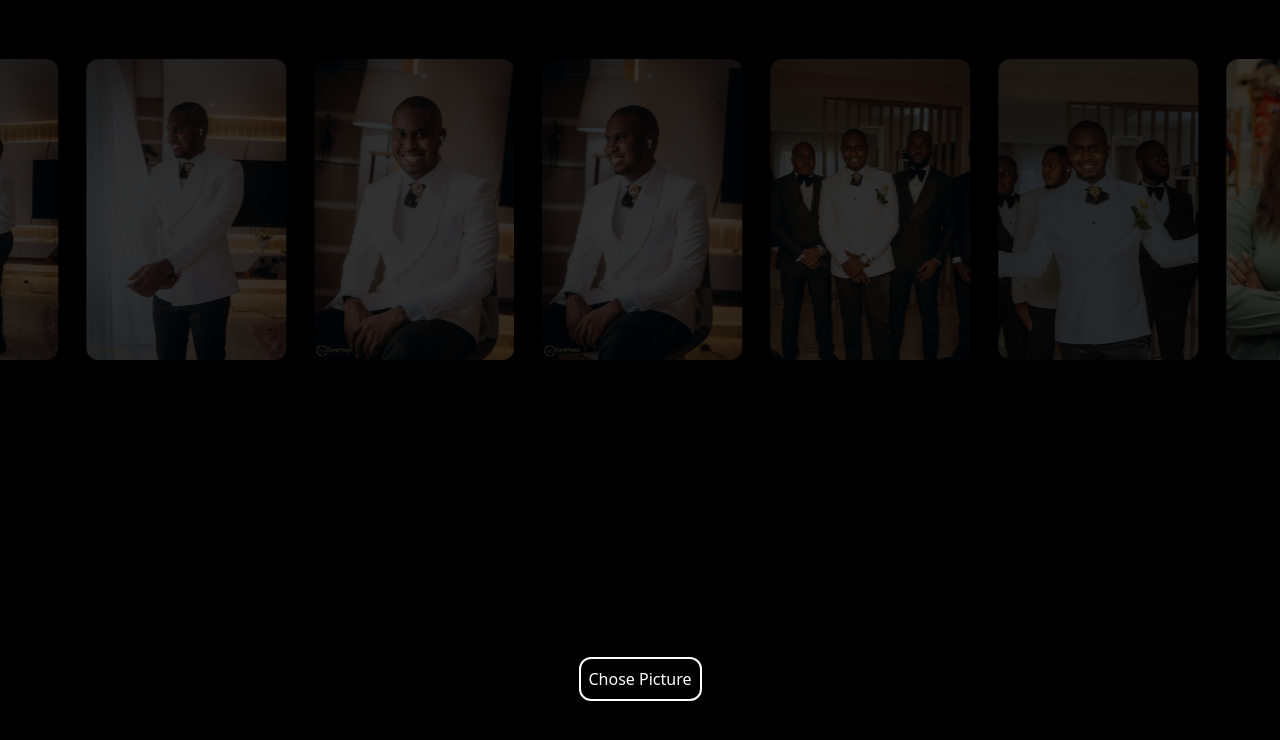
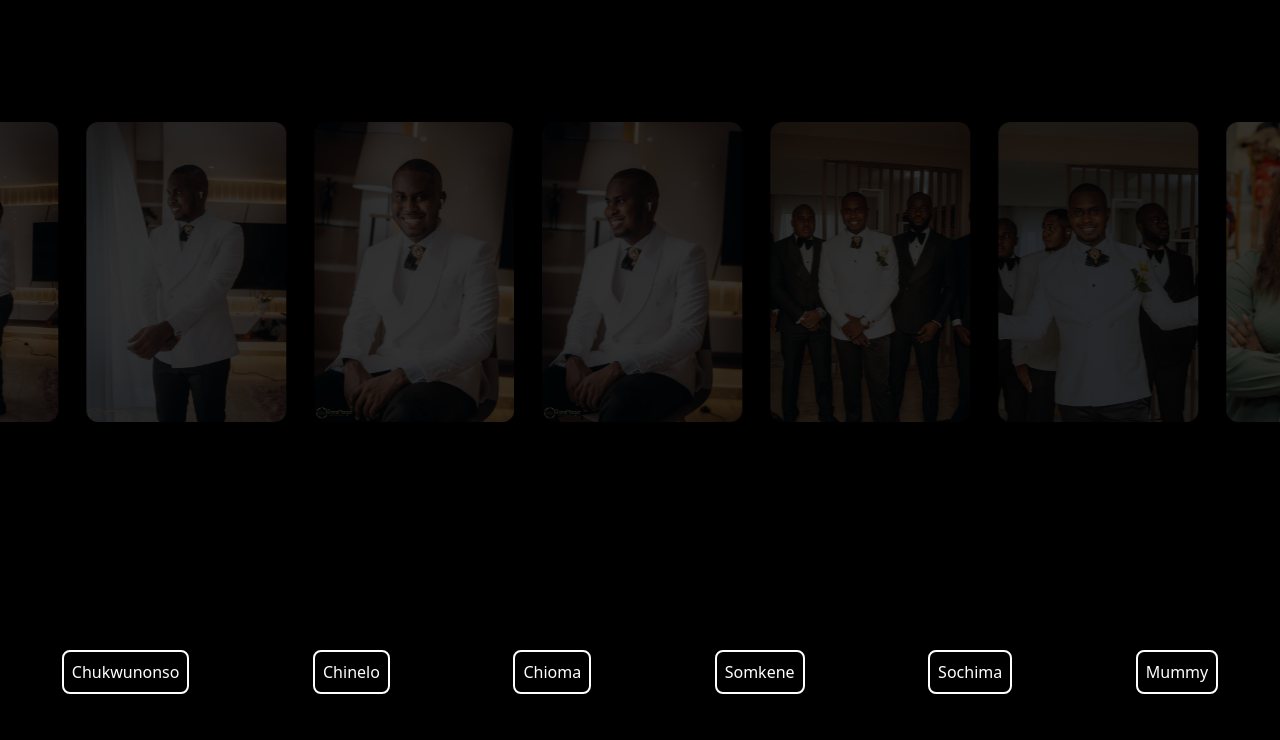
Before and after one commit to ChibuikemMichaelIlonze/Img-Generator, a React (Create React App) app: page / in a window 1280 px wide. Shown: the top 740 px of the page. Built offline with nearby package versions, Linux system fonts and the light colour scheme.

Commit message:
modified the buttons

```diff
--- a/package.json
+++ b/package.json
@@ -8,7 +8,7 @@
     "@testing-library/user-event": "^13.5.0",
     "react": "^18.2.0",
     "react-dom": "^18.2.0",
-    "react-scripts": "5.0.1",
+    "react-scripts": "^5.0.1",
     "react-slick": "^0.29.0",
     "web-vitals": "^2.1.4"
   },
--- a/src/components/Generator.js
+++ b/src/components/Generator.js
@@ -2,11 +2,12 @@ import React, { useState } from "react";
 import imagePaths from "./imagePaths";
 import imagePaths_Chinelo from "./imagePaths_Chinelo";
 import "./Generator.css";
+import buttonNames from "./buttonNames";
 
 const Generator = () => {
   const [selectedImage, setSelectedImage] = useState(null);
   const [animation, setAnimation] = useState(true);
-  const [scale, setScale] = useState(false);
+
   const [selection, setSelection] = useState(1);
 
   const handleClick = (index) => {
@@ -16,12 +17,10 @@ const Generator = () => {
   const handleClickleave = () => {
     setAnimation(true);
   };
-  const handleScale = () => {
-    setScale(!scale);
-  };
+
   const handleClickedButton = (buttonId) => {
     setSelection(buttonId);
-    setScale(false);
+
   };
   const selectionCollection = selection === 1 ? imagePaths : imagePaths_Chinelo;
 
@@ -31,13 +30,11 @@ const Generator = () => {
   }
 
   return (
-    <div className={` relative flex justify-around items-center  bg-black flex-col w-screen  h-screen`}>
+    <div
+      className={` relative flex justify-around items-center  bg-black flex-col w-screen  h-screen`}
+    >
       <div
-        className={` ${
-          scale
-            ? "h-20 overflow-hidden opacity-0"
-            : "h-96 opacity-100  duration-[6s] ease-in-out"
-        } items-center flex flex-col duration-[4s] ease-in-out `}
+        className={` items-center flex flex-col duration-[4s] ease-in-out `}
       >
         <div className={`${animation ? "maindiv" : ""} flex  gap-7  p-4 `}>
           {duplicatedImagePaths.map((path, index) => (
@@ -46,7 +43,7 @@ const Generator = () => {
               src={path}
               alt={` ${index}`}
               width={200}
-              height={300}
+              height={200}
               onMouseEnter={() => handleClick(index)}
               onMouseLeave={() => handleClickleave()}
               style={
@@ -101,38 +98,21 @@ const Generator = () => {
         </div>
       </div>
       <div
-        className={` flex flex-col  justify-end w-screen  text-white ${
-          scale
-            ? " h-screen my-10 opacity-100"
-            : "h-0 opacity-0 overflow-hidden duration-[2s]"
-        } duration-[4s] ease-in-out`}
+        className={` flex flex-col  justify-end w-screen  text-white duration-[4s] ease-in-out`}
       >
-        <ul className={`justify-around flex   text-3xl`}>
-          <button
-            className="w-fit p-2 h-fit border-2 border-white "
-            onClick={() => handleClickedButton(1)}
-          >
-            {" "}
-            Chukwunonso
-          </button>
-          <button
-            className="w-fit p-2 h-fit border-2 border-white "
-            onClick={() => handleClickedButton(2)}
-          >
-            Chioma{" "}
-          </button>
+        <ul className={`justify-around  flex   text-md`}>
+          {buttonNames.map((names, index) => (
+            <button
+              key={index}
+              onClick={() => handleClickedButton(index + 1)}
+              className="w-fit p-2 h-fit border-2 border-white rounded-lg hover:bg-white hover:text-black duration-1000 ease-in-out "
+            >
+              {names}
+            </button>
+          ))}
         </ul>
       </div>
-      <div
-        className={`${scale ? "h-0 overflow-hidden opacity-0  " : ""} duration-[4s] ease-in-out  my-14`}
-      >
-        <button
-          onClick={() => handleScale()}
-          className=" w-fit h-fit p-2 whitespace-nowrap text-white border-2 border-white rounded-xl"
-        >
-          Chose Picture
-        </button>
-      </div>
+
     </div>
   );
 };
--- /dev/null
+++ b/src/components/buttonNames.js
@@ -0,0 +1,9 @@
+const buttonNames = [
+  "Chukwunonso",
+  "Chinelo",
+  "Chioma",
+  "Somkene",
+  "Sochima",
+  "Mummy",
+];
+export default buttonNames;
```
Also changed, not shown: 1 other file (tests, documents, lock files or other folders).
